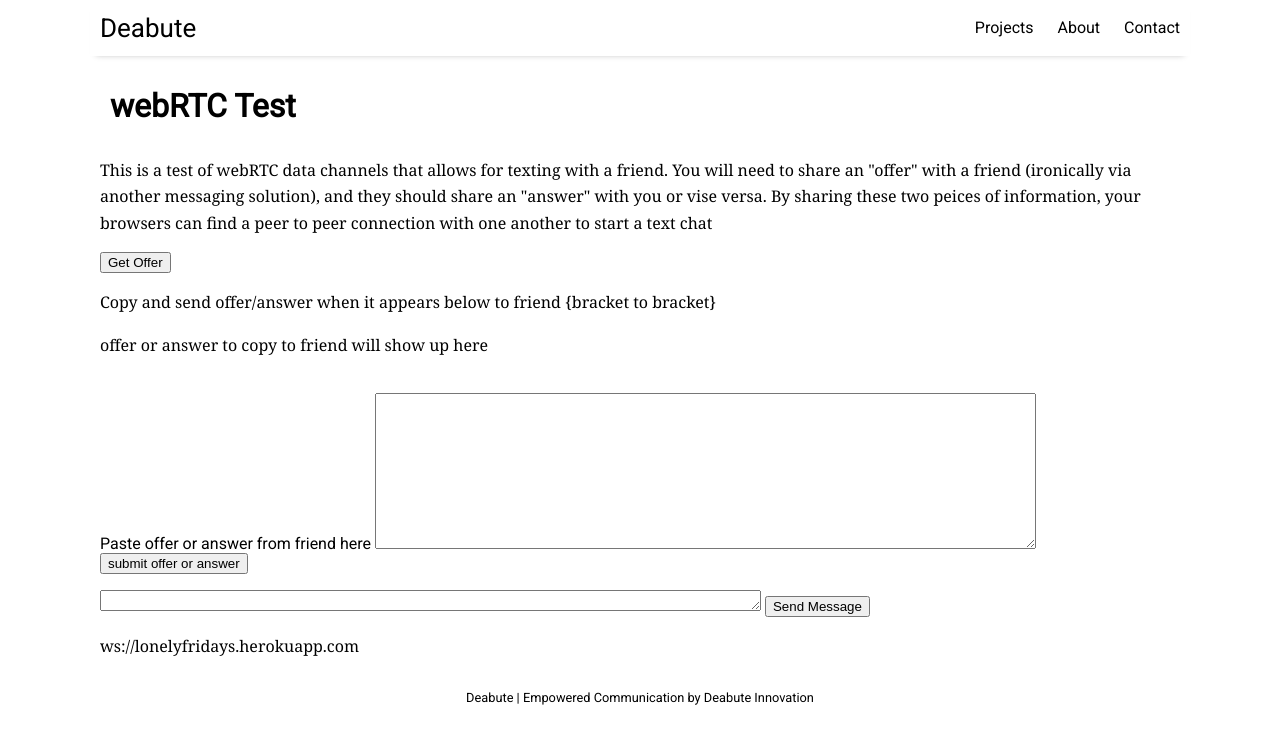
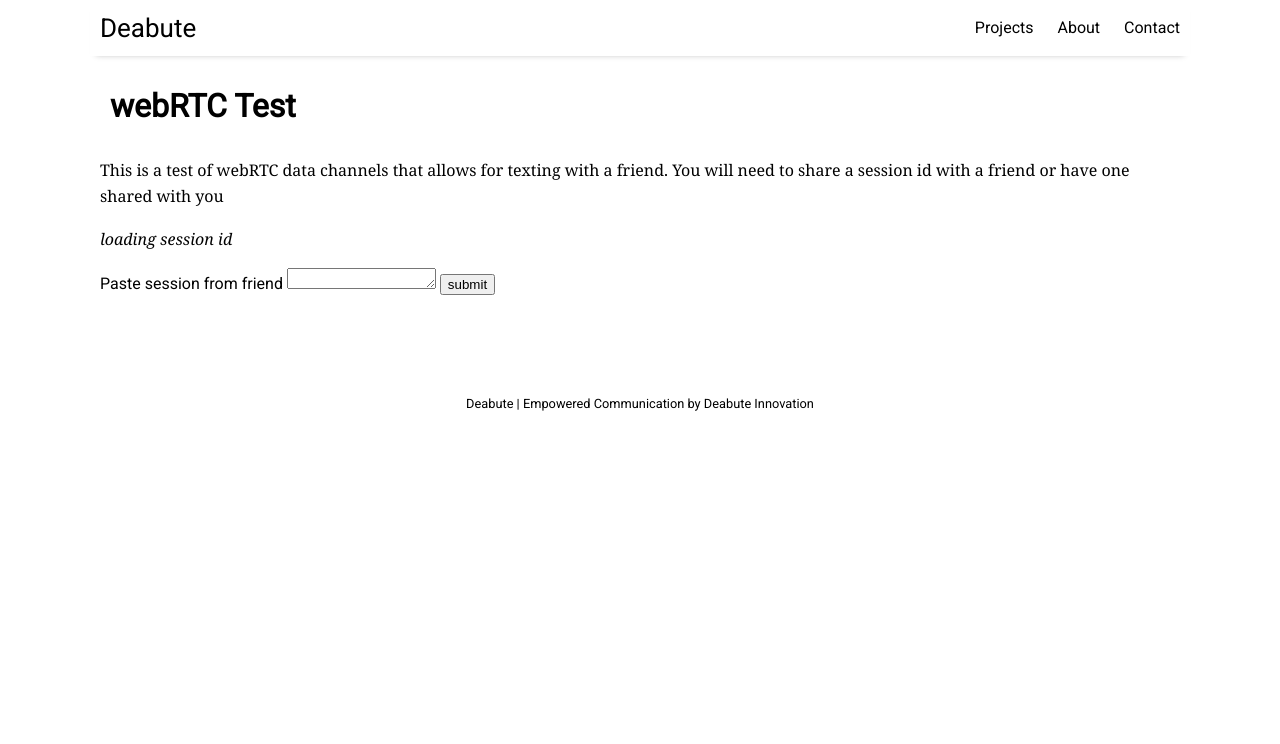
Before and after one commit to Deabute/deabute.com, a Jekyll site: the page built from chat.html, in a window 1280 px wide. Shown: the top 744 px of the page. Built offline with Jekyll 4.4.1, drawn with Linux system fonts in a browser that asks for light colours; nearby versions of some CDN libraries.

Commit message:
signal two rtc connections together with a remote server

```diff
--- a/_config.yml
+++ b/_config.yml
@@ -1,6 +1,6 @@
 # Site Build Settings
 url: https://deabute.com
-socketioserver: ws://lonelyfridays.herokuapp.com
+socketserver: ws://lonelyfriday.herokuapp.com
 
 # jekyll-paginate configuration
 paginate: 5
--- a/assets/js/chat.js
+++ b/assets/js/chat.js
@@ -6,14 +6,14 @@ var rtc = { // stun servers in config allow client to introspect a communication
     dataChannel: null,               // object for local data channel end point
     localID: { sdp: null, ice: [] }, // package for user to send off to a friend they want to connect with
     channelOpen: false,              // false: closed data channel, true: open data channel
-    connectInit: function(){
+    init: function(){
         rtc.peer = new RTCPeerConnection(rtc.config);           // create new instance for local client
         rtc.dataChannel = rtc.peer.createDataChannel('chat');   // Creates data endpoint for client's side of connection
         rtc.peer.onicecandidate = function onIce(event) {       // on address info being introspected (after local discription is set)
             if(event.candidate){                                // canididate property denotes data as multiple canidates can resolve
                 rtc.localID.ice.push(event.candidate);          // Add a canidate to an array that we can package up and show user
             } else {                                            // null event.canidate means we finished recieving canidates
-                app.resultsField.innerHTML = JSON.stringify(rtc.localID); // show user info to share with friend
+                rtc.sendOfferOrAnswer();
             } // NOTE we show connection info to share once ice canidates are complete this can be slower to find a route
         };    // Also note that sdp is going to be negotiated first regardless of any media being involved. its faster to resolve
         rtc.peer.ondatachannel = rtc.newDataChannel;            // creates data endpoints for remote peer on rtc connection
@@ -25,8 +25,8 @@ var rtc = { // stun servers in config allow client to introspect a communication
             rtc.localID.sdp = rtc.peer.localDescription;        // set local discription into something that can be shared
         });
     },
-    offersAndAnswers: function(){                               // method that gets called in recieving case with shared data provided
-        var id = JSON.parse(app.connectInput.value);            // should be provided sdp and ice canidates from remote peer
+    offersAndAnswers: function(id){                               // method that gets called in recieving case with shared data provided
+        // var id = JSON.parse(app.connectInput.value);            // should be provided sdp and ice canidates from remote peer
         rtc.peer.setRemoteDescription(id.sdp);                  // apply remote peer's sdp data
         for(var i = 0; i < id.ice.length; i++){
             rtc.peer.addIceCandidate(id.ice[i]);                // add ice canidates to figure a common with least hops
@@ -36,6 +36,7 @@ var rtc = { // stun servers in config allow client to introspect a communication
                 return rtc.peer.setLocalDescription(answer);    // set that offer as our local discripion
             }).then(function onOfferSetDesc(){
                 rtc.localID.sdp = rtc.peer.localDescription;    // add discription to answer to remote once locally set
+                app.changeMode();
             });                                                 // note answer is shown to user in onicecandidate event above once resolved
         }                                                       // ice canidates start resolving after local discription is set
     },
@@ -47,14 +48,26 @@ var rtc = { // stun servers in config allow client to introspect a communication
         };
         receiveChannel.onopen = function onOpen(){                             // handle events upon opening connection
             rtc.channelOpen = true;
-            app.setupBox.innerHTML = '';
-            app.connectionMsg.innerHTML = 'Connected';
+
         };
         receiveChannel.onclose = function onClose(){rtc.channelOpen = false;};// doenst seem to work on closing a tab
+    },
+    sessionId: function(){
+        // ws.instance.send(JSON.stringify({type: 'token', data:app.sessionInput.value}));
+        ws.friend = app.sessionInput.value;
+        rtc.getOffer();
+        app.changeMode();
+    },
+    sendOfferOrAnswer: function(){
+        var responseString = JSON.stringify(rtc.localID); // show user info to share with friend
+        ws.instance.send(JSON.stringify({type: 'offer', friend:ws.friend, me: ws.id , offer: rtc.localID}));
+
     }
 };
 
 var ws = {
+    id: null,
+    friend: null,
     instance: null,
     connected: false,
     init: function(server){
@@ -62,32 +75,51 @@ var ws = {
         ws.instance.onopen = function(event){
             ws.connected = true;
             ws.instance.onmessage = function(event){
-                console.log(JSON.stringify(event));
-                console.log(event.data);
-                ws.instance.send('got it thanks');
+                var res = ws.incoming(event.data);
+                if(res.type){ws.instance.send(JSON.stringify(res));}
             };
         };
     },
-    onConnect: function(){
-        socket.io.emit('msg', 'hello');
+    incoming: function(message){
+        var req = JSON.parse(message);
+        var res = {type: null};
+        if(req.type === 'token'){
+            ws.id = req.data;
+            app.sessionID.innerHTML = req.data;
+        } else if(req.type === 'offer'){
+            ws.friend = req.from;
+            rtc.offersAndAnswers(req.offer);
+        } else {
+            console.log(message);
+        }
+        return res;
     }
 };
 
 var app = {
+    chatMode: false,
     receiveBox: document.getElementById('receiveBox'),
     sendBox: document.getElementById('sendBox'),
-    connectInput: document.getElementById('offerAnswerInput'),
-    resultsField: document.getElementById('offerAnswerResults'),
-    connectionMsg: document.getElementById('connectionMsg'),
+    sessionID: document.getElementById('sessionid'),
+    sessionInput: document.getElementById('sessionInput'),
     setupBox: document.getElementById('setupBox'),
+    msgArea: document.getElementById('msgArea'),
     init: function(){
         document.addEventListener('DOMContentLoaded', function(){
+            app.msgArea.style.visibility = 'hidden';
             ws.init(document.getElementById('socketserver').innerHTML);
-            rtc.connectInit();                              // start initializing webRTC objects once dom loads
+            document.getElementById('socketserver').style.visibility = 'hidden';
+            rtc.init();                              // start initializing webRTC objects once dom loads
         });
-        document.addEventListener('keyup', function(event){ // map enter button to sending message
-            if(event.keyCode === 13){app.sendMsg();}
-        });
+        /*document.addEventListener('keyup', function(event){ // map enter button to sending message
+            if(event.keyCode === 13){
+                if(app.chatMode){
+                    app.sendMsg();
+                } else {
+                    rtc.sessionId();
+                }
+            }
+        });*/
     },
     sendMsg: function(){
         if(rtc.channelOpen){
@@ -97,10 +129,20 @@ var app = {
         app.sendBox.value = '';
     },
     appendMsg: function(msg){
-        var line = document.createElement("p");
+        var line = document.createElement('p');
         var txtNode = document.createTextNode(msg);
         line.appendChild(txtNode);
         app.receiveBox.appendChild(line);
+    },
+    changeMode: function(){
+        app.chatMode = !app.chatMode;
+        if(app.chatMode){
+            app.msgArea.style.visibility = 'visible';
+            app.setupBox.style.visibility = 'hidden';
+        } else {
+            app.msgArea.style.visibility = 'hidden';
+            app.setupBox.style.visibility = 'visible';
+        }
     }
 };
 
--- a/chat.html
+++ b/chat.html
@@ -3,35 +3,21 @@ layout: page
 title: webRTC Test
 ---
 
-<div id='setupBox'>
-<p>This is a test of webRTC data channels that allows for texting with a friend.
-    You will need to share an "offer" with a friend (ironically via another messaging solution),
-    and they should share an "answer" with you or vise versa.
-    By sharing these two peices of information,
-    your browsers can find a peer to peer connection with one another to start a text chat</p>
-<button onclick="rtc.getOffer()" type="button" name="getInfo">Get Offer</button>
-<p>Copy and send offer/answer when it appears below to friend {bracket to bracket} </p>
-<p id=offerAnswerResults> offer or answer to copy to friend will show up here</p>
-<br>
-<label for="offerAnswerInput">Paste offer or answer from friend here</label>
-<textarea id="offerAnswerInput" rows="10" cols="80"></textarea>
-<button onclick="rtc.offersAndAnswers()" type="button" name="connectFriend">submit offer or answer</button>
-<br>
+<div id="setupBox">
+    <p>This is a test of webRTC data channels that allows for texting with a friend.
+    You will need to share a session id with a friend or have one shared with you</p>
+    <p id="sessionid"> <i>loading session id</i> </p>
+    <label for="sessionInput">Paste session from friend</label>
+    <textarea id="sessionInput" rows="1" cols="16"></textarea>
+    <button onclick="rtc.sessionId()" type="button" name="connectFriend">submit</button>
+    <!-- <p id=socketserver>{{ site.socketserver }}</p> -->
+    <p id="socketserver">ws://localhost:3000</p>
 </div>
 
-<h2 id='connectionMsg'></h2>
-<div id='receiveBox'></div>
-<textarea id="sendBox" rows="1" cols="80"></textarea>
-<button onclick="app.sendMsg()" type="button" name="getInfo">Send Message</button>
-
-<!--This was tested in Chrome, commenting in line below may increase compatibility-->
-<!--<script src="https://webrtc.github.io/adapter/adapter-latest.js"></script>-->
-
-{% if jekyll.environment == "production" %}
-<p id=socketserver visibility="hidden">{{ site.socketioserver }}</p>
-<script type="text/javascript" scr="{{ site.url }}/assets/js/socketio.js"></script>
-{% else %}
-<p id=socketserver arai-hidden="true">ws://localhost:3000</p>
-{% endif %}
+<div id="msgArea">
+    <div id="receiveBox"></div>
+    <textarea id="sendBox" rows="1" cols="80"></textarea>
+    <button onclick="app.sendMsg()" type="button" name="getInfo">Send Message</button>
+</div>
 
 <script type="text/javascript" src="{{ site.url }}/assets/js/chat.js"></script>
```
Also changed, not shown: 1 other file.
